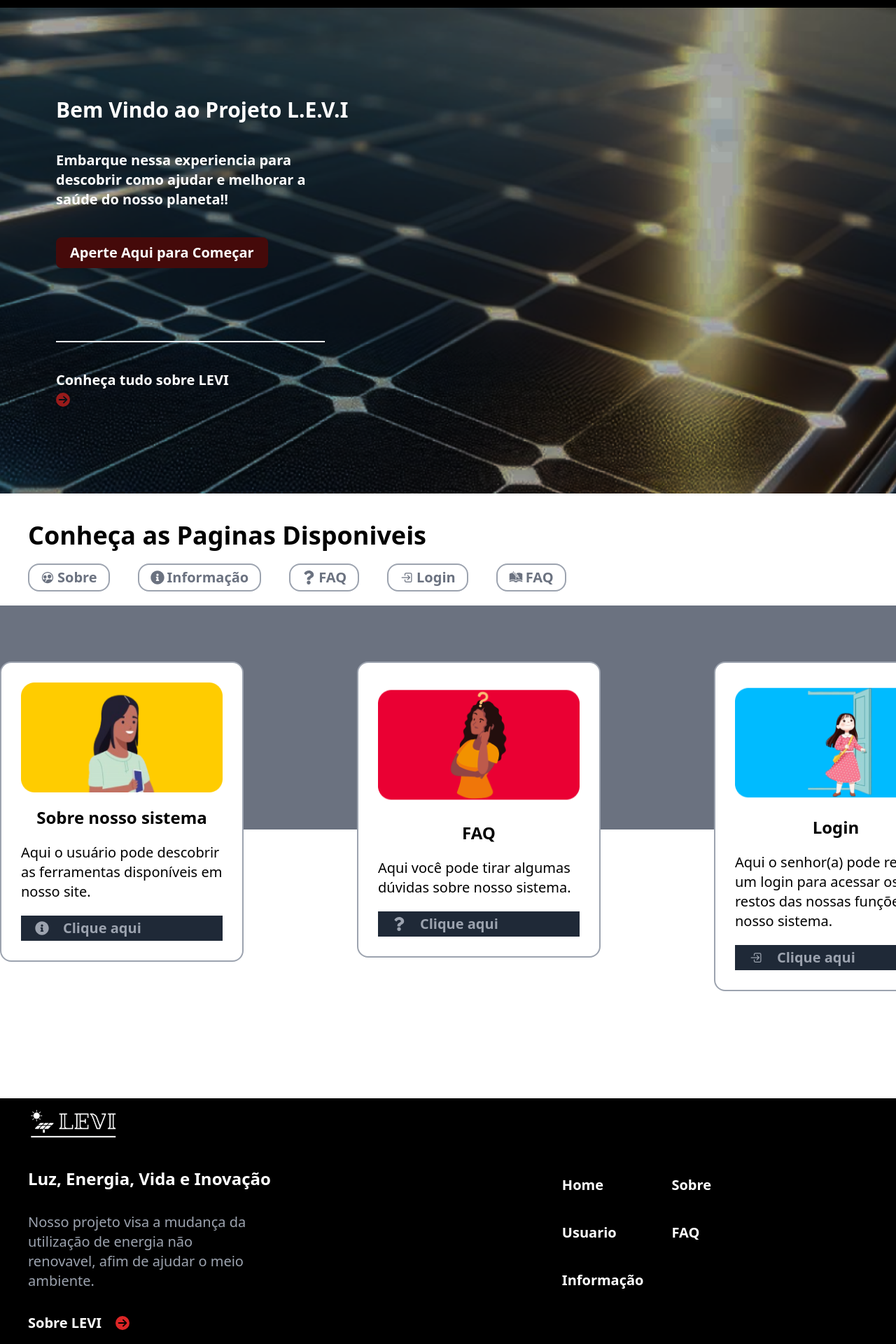
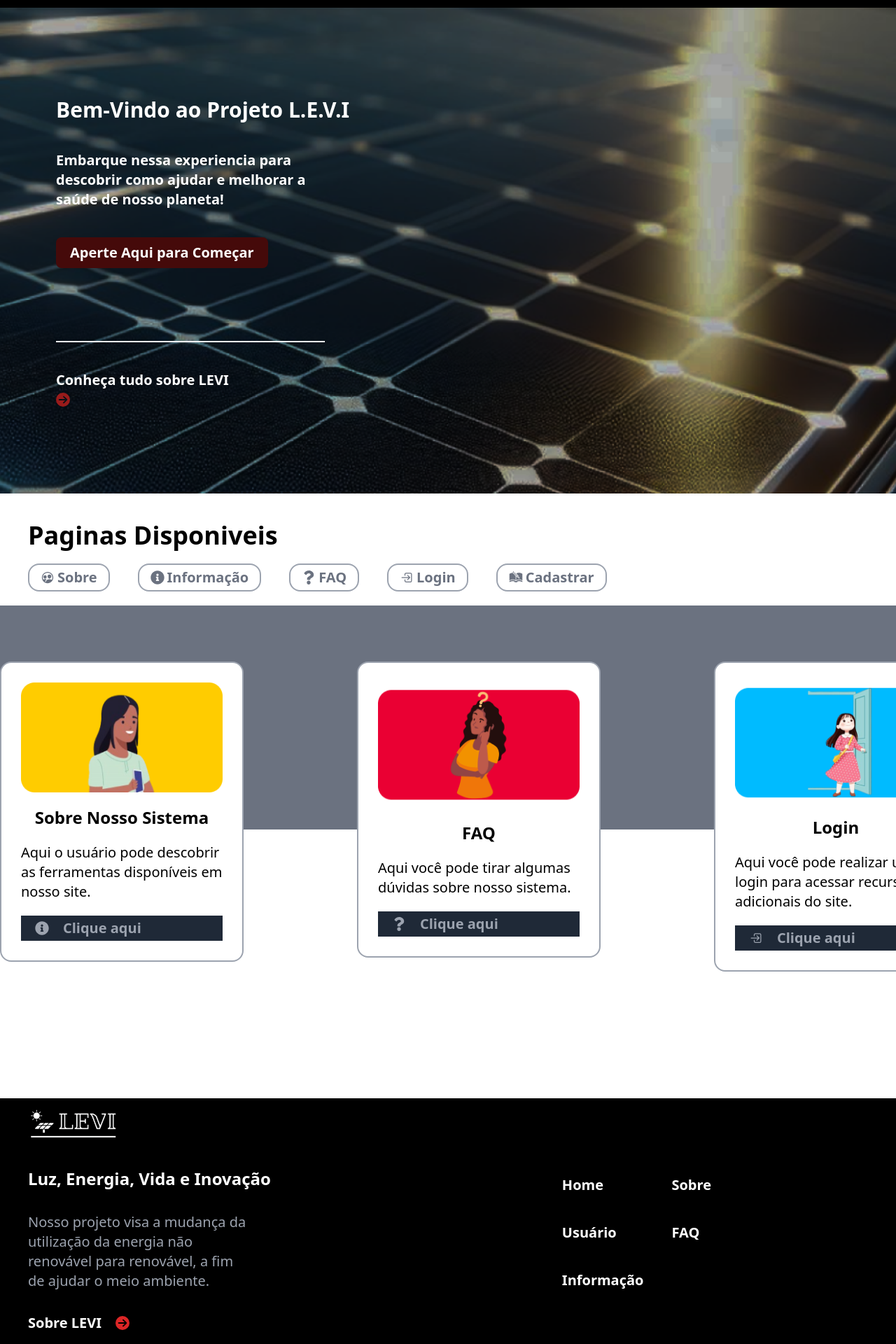
Before and after one commit to LEVI-FIAP/Front-end, a Next.js app: page / in a window 1280 px wide. Shown: the part 120-2040 px from the top of the page at 70% size. Built offline with nearby package versions, Linux system fonts and the light colour scheme.

Commit message:
Corrigidos erros de português, coerência, coesão e acentuaçâo.

```diff
--- a/src/app/faq/page.tsx
+++ b/src/app/faq/page.tsx
@@ -27,7 +27,7 @@ export default function Faq() {
       <div className="intro bg-black text-white flex px-20 py-10 justify-between">
         <div className=" flex flex-col gap-20 phone:max-lg:z-10">
           <h1 className="font-bold text-4xl">Perguntas Frequentes</h1>
-          <h4 className="w-80 text-xl phone:max-lg:w-auto">Veja as perguntas mais feitas por todos usuarios, caso sua duvida não tenha sido resolvida entre em contato com nós</h4>
+          <h4 className="w-80 text-xl phone:max-lg:w-auto">Veja as perguntas mais feitas pelos usuário. Caso sua dúvida não tenha sido resolvida, entre em contato com conosco.</h4>
           <a href="mailto:luizhneri11@gmail.com?subject=Contato&body=Escreva%20sua%20mensagem%20aqui" className="flex gap-10 border-t-2 pt-5">
             <h6 className="underline">Entre em contato</h6>
             <Telefone className="relative top-1 text-telefone" />
--- a/src/app/page.tsx
+++ b/src/app/page.tsx
@@ -18,14 +18,14 @@ export default function Home() {
   const listaSlide : TipoCarrosel[] = [
     {
       img : ResponsavelImg,
-      subtitulo : "Conheça os responsaveis",
-      texto : "Aqui você pode encontrar os responsaveis por planejar e criar LEVI",
+      subtitulo : "Conheça os Responsaveis",
+      texto : "Aqui você pode encontrar os responsaveis por planejar e criar LEVI.",
       link : "/sobre",
       Icon : PessoasMark,
     },
     {
       img : PessoaImg,
-      subtitulo : "Sobre nosso sistema",
+      subtitulo : "Sobre Nosso Sistema",
       texto : "Aqui o usuário pode descobrir as ferramentas disponíveis em nosso site.",
       link : "/informacao",
       Icon : InformacaoMark,
@@ -40,14 +40,14 @@ export default function Home() {
     {
       img : LoginImg,
       subtitulo : "Login",
-      texto : "Aqui o senhor(a) pode realizar um login para acessar os restos das nossas funções do nosso sistema.",
+      texto : "Aqui você pode realizar um login para acessar recursos adicionais do site.",
       link : "/usuario/login",
       Icon : LoginMark,
     },
     {
       img : CadastroImg,
       subtitulo : "Cadastro",
-      texto : "Aqui você pode cadastrar um usúario para ter acesso as nossas funções.",
+      texto : "Cadastre-se aqui.",
       link : "/usuario/cadastro",
       Icon : CadastroMark,
     }
@@ -56,8 +56,8 @@ export default function Home() {
   return (
     <main className="home">
       <div className="intro bg-[url('../assets/home-fundo.png')] bg-cover bg-center text-white px-20 py-32 flex flex-col gap-10 font-bold text-xl phone:max-md:text-lg phone:max-md:px-2">
-        <h1 className="text-3xl phone:max-md:text-xl">Bem Vindo ao Projeto L.E.V.I</h1>
-        <p className="w-96 phone:max-md:w-auto">Embarque nessa experiencia para descobrir como ajudar e melhorar a saúde do nosso planeta!!</p>
+        <h1 className="text-3xl phone:max-md:text-xl">Bem-Vindo ao Projeto L.E.V.I</h1>
+        <p className="w-96 phone:max-md:w-auto">Embarque nessa experiencia para descobrir como ajudar e melhorar a saúde de nosso planeta!</p>
         <Link href="/usuario/login" className="bg-red-950 w-max px-5 py-2 rounded-lg phone:max-md:w-auto">Aperte Aqui para Começar</Link>
         <div className="link flex gap-5 border-t-2 border-white w-96 pt-10 mt-16 phone:max-md:w-auto">
           <Link href="/informacao">
@@ -67,13 +67,13 @@ export default function Home() {
         </div>
       </div>
       <div className="paginas flex flex-col gap-5 pl-10 pt-10 pb-5 font-bold phone:max-md:px-0">
-        <h3 className="text-4xl phone:max-md:text-2xl">Conheça as Paginas Disponiveis</h3>
+        <h3 className="text-4xl phone:max-md:text-2xl">Paginas Disponiveis</h3>
         <div className="Links flex gap-10 flex-wrap phone:max-md:gap-2">
           <BtnPgs Icon={PessoasMark} texto="Sobre" link="/sobre"/>
           <BtnPgs Icon={InformacaoMark} texto="Informação" link="/informacao"/>
           <BtnPgs Icon={QuestionMark} texto="FAQ" link="/faq"/>
           <BtnPgs Icon={LoginMark} texto="Login" link="/usuario/login"/>
-          <BtnPgs Icon={CadastroMark} texto="FAQ" link="/faq"/>
+          <BtnPgs Icon={CadastroMark} texto="Cadastrar" link="/usuario/cadastro"/>
         </div>
       </div>
       <div className="carrosel">
--- a/src/app/sobre/page.tsx
+++ b/src/app/sobre/page.tsx
@@ -8,7 +8,7 @@ export default function Sobre() {
       <div className="intro bg-[url('../assets/fundo-sobre.jpg')] bg-cover bg-center h-110">
         <aside className="texto flex flex-col justify-self-end w-110 text-white pr-20 pt-36 text-center gap-5 font-bold phone:max-md:w-auto phone:max-md:pr-0">
           <h2 className="text-4xl">Quem Somos!</h2>
-          <p className="text-xl">Somos estudantes do primeiro ano de Análise e Desenvolvimento de Sistemas dentro da FIAP, somos os responsaveis por criar esse website. Aqui oferecemos ferramentas para te conscientizar e ajudar o meio ambiente com base nas suas próprias ações, porque juntos podemos mudar o mundo.</p>
+          <p className="text-xl">Somos estudantes do primeiro ano de Análise e Desenvolvimento de Sistemas da FIAP, e responsaveis por criar esse website. Aqui oferecemos ferramentas para lhe conscientizar e ajudar o meio ambiente com base nas suas próprias ações, pois juntos podemos mudar o mundo.</p>
         </aside>
       </div>
       <div className="criadores flex flex-col gap-10 font-bold">
--- a/src/app/usuario/login/page.tsx
+++ b/src/app/usuario/login/page.tsx
@@ -87,12 +87,12 @@ export default function Login() {
                   </div>
                   <h4>Não possui cadastro?</h4>
                   <Link href="/usuario/cadastro" className="flex gap-5">
-                    <h5>Aperte aqui para criar uma conta</h5>
+                    <h5>Click para criar uma conta</h5>
                     <SetaDireita />
                   </Link>
                   <h3 className={className}>{mensagemStatus}</h3>
                   <div>
-                      <button className="btn flex justify-self-center bg-gray-600 text-white py-2 px-40 phone:max-sm:px-10" type="submit">entrar</button>
+                      <button className="btn flex justify-self-center bg-gray-600 text-white py-2 px-40 phone:max-sm:px-10" type="submit">Entrar</button>
                   </div>
               </form>
         </aside>
--- a/src/components/Footer/Footer.tsx
+++ b/src/components/Footer/Footer.tsx
@@ -12,7 +12,7 @@ export default function Footer() {
         <aside className="info flex flex-col pr-64 gap-8 phone:max-md:p-0">
           <Image src={LeviLogo} alt="logo-levi"/>
           <h5 className="font-bold text-2xl">Luz, Energia, Vida e Inovação</h5>
-          <p className="w-80 text-gray-400 phone:max-md:w-auto">Nosso projeto visa a mudança da utilização de energia não renovavel, afim de ajudar o meio ambiente.</p>
+          <p className="w-80 text-gray-400 phone:max-md:w-auto">Nosso projeto visa a mudança da utilização da energia não renovável para renovável, a fim de ajudar o meio ambiente.</p>
           <Link href="/informacao" className="flex gap-5 font-bold">
             <h5>Sobre LEVI</h5>
             <SetaDireita className="text-red-600 relative top-1"/>
@@ -21,7 +21,7 @@ export default function Footer() {
         <nav className="grid grid-cols-2 h-1 gap-10 self-center relative bottom-14 font-bold">
           <Link href="/">Home</Link>
           <Link href="/sobre">Sobre</Link>
-          <Link href="/usuario/login">Usuario</Link>
+          <Link href="/usuario/login">Usuário</Link>
           <Link href="/faq">FAQ</Link>
           <Link href="/informacao">Informação</Link>
         </nav>
--- a/src/components/Menu/Menu.tsx
+++ b/src/components/Menu/Menu.tsx
@@ -17,12 +17,12 @@ export default function Menu() {
 
           <div className="pb-20 px-10 flex flex-col gap-10">
             <div className="recepcao text-center border-b-2 border-gray-400 p-5">
-              <h3>Bem Vindo!!</h3>
+              <h3>Bem-Vindo(a)!</h3>
             </div>
 
             <nav className="flex flex-col gap-10">
-              <Link href="/usuario/login">Logar</Link>
-              <Link href="/usuario/cadastro">Cadastrar</Link>
+              <Link href="/usuario/login">Login</Link>
+              <Link href="/usuario/cadastro">Cadastro</Link>
             </nav>
           </div>
 
--- a/src/components/Nav/Nav.tsx
+++ b/src/components/Nav/Nav.tsx
@@ -12,7 +12,7 @@ export default function Nav() {
       <nav className="flex flex-col gap-10 pr-20 border-r-2 border-white phone:max-sm:pr-0 phone:max-sm:flex-row phone:max-sm:flex-wrap phone:max-sm:border-r-0">
         <Link href="/">Home</Link>
         <Link href="/sobre">Quem Somos</Link>
-        <Link href="/usuario/login">Usuario</Link>
+        <Link href="/usuario/login">Usuário</Link>
         <Link href="/faq">FAQ</Link>
         <Link href="/informacao">Informação</Link>
       </nav>
@@ -26,7 +26,7 @@ export default function Nav() {
             <Image src={EnergiaSolar} alt="Energia-Solar"/>
             <figcaption>
               <h5>Energia Solar</h5>
-              <p>Placas solares convertem a luz do sol em eletricidade, oferencendo uma fonte limpa e renovável de energia.</p>
+              <p>As placas solares são dispositivos que convertem a luz do sol diretamente em eletricidade. Esse processo é feito através de células fotovoltaicas, que capturam a radiação solar e a transformam em energia.</p>
             </figcaption>
           </figure>
 
@@ -34,7 +34,7 @@ export default function Nav() {
             <Image src={EnergiaEolica} alt="Energia-Eolica"/>
             <figcaption>
               <h5>Energia Eólica</h5>
-              <p>A energia eólica converte o vento em eletricidade, sendo uma fonte limpa e renovável de energia.</p>
+              <p>A energia eólica é gerada a partir da força do vento, que aciona turbinas para produzir eletricidade. Essa fonte renovável de energia é cada vez mais popular, especialmente em regiões com ventos constantes. </p>
             </figcaption>
           </figure>
 
@@ -42,7 +42,7 @@ export default function Nav() {
             <Image src={EnergiaHidraulica} alt="Energia-Hidraulica"/>
             <figcaption>
               <h5>Energia Hidráulica</h5>
-              <p>A energia hidráulica é gerada a partir do movimento da água, geralmente em represas. É uma fonte renovável e eficiente, amplamente usada no mundo todo</p>
+              <p>A energia hidráulica é gerada a partir do movimento da água, geralmente em represas e amplamente utilizada no mundo todo.</p>
             </figcaption>
           </figure>
         </div>
```
